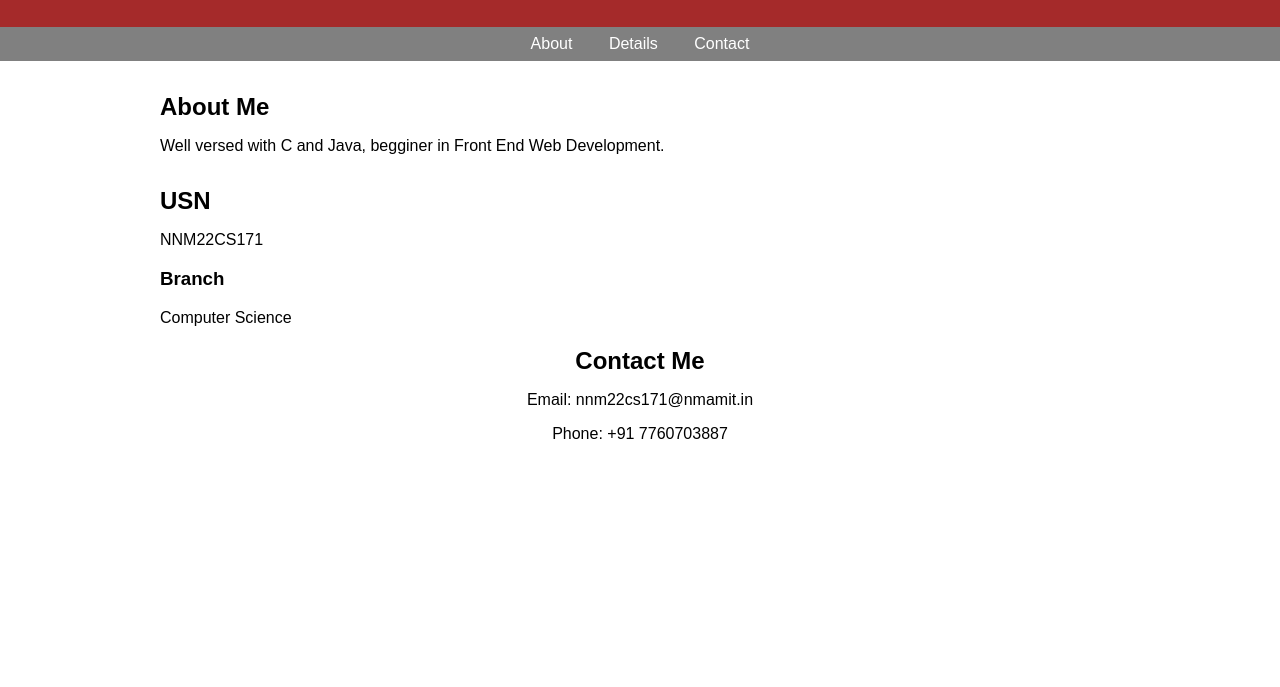
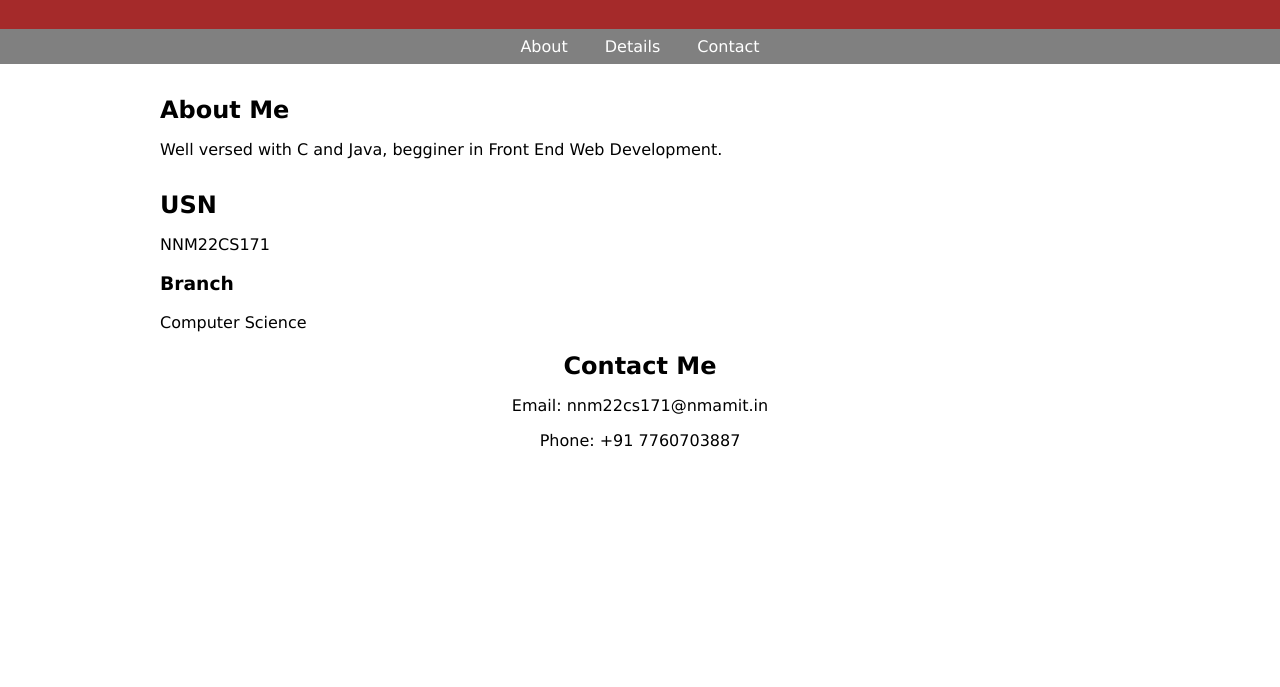
Before and after one commit to shreeram17/Portfolio.github.io, a plain HTML site: page index.html in a window 1280 px wide. Shown: the part 113-800 px from the top of the page. Drawn offline with Linux system fonts and the light colour scheme.

Commit message:
Update index.html

```diff
--- a/index.html
+++ b/index.html
@@ -6,7 +6,7 @@
     <title>myPortfolio</title>
     <style>
         body {
-            font-family: Arial, sans-serif;
+            font-family:'Lucida Sans', 'Lucida Sans Regular', 'Lucida Grande', 'Lucida Sans Unicode', Geneva, Verdana, sans-serif;
             margin: 0;
             padding: 0;
         }
```
